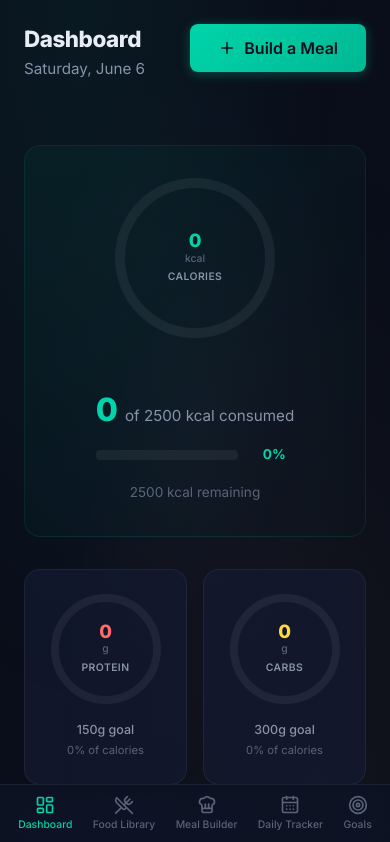
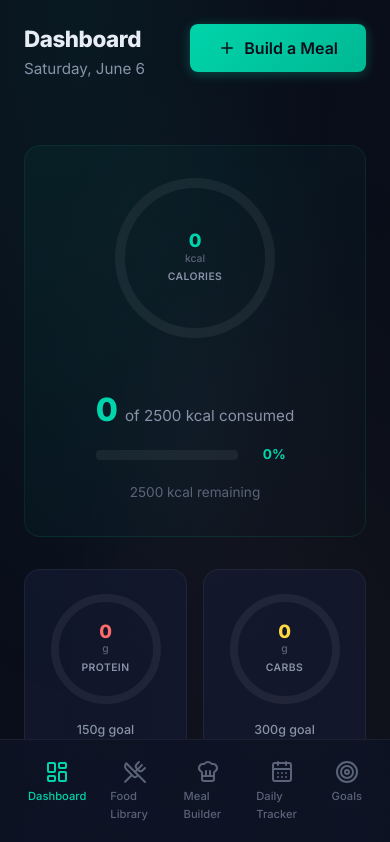
Before and after one commit to joyeb17sth-gif/ownmacro, a React (Vite) app: page / in a window 390 px wide. Shown: the top 842 px of the page. Built offline with nearby package versions, Linux system fonts and the light colour scheme.

Commit message:
Fix UI padding and enlarge mobile buttons

```diff
--- a/src/components/Sidebar.css
+++ b/src/components/Sidebar.css
@@ -154,20 +154,26 @@
   backdrop-filter: blur(20px);
   -webkit-backdrop-filter: blur(20px);
   z-index: 100;
-  padding: var(--space-xs) var(--space-sm);
+  padding: 12px 16px;
+  padding-bottom: max(12px, env(safe-area-inset-bottom));
 }
 
 .bottom-nav__link {
   display: flex;
   flex-direction: column;
   align-items: center;
-  gap: 2px;
-  padding: 6px 4px;
+  gap: 4px;
+  padding: 8px 12px;
   color: var(--text-muted);
-  font-size: 0.65rem;
+  font-size: 0.7rem;
   font-weight: 500;
   text-decoration: none;
   transition: color var(--transition-fast);
+}
+
+.bottom-nav__link svg {
+  width: 24px;
+  height: 24px;
 }
 
 .bottom-nav__link--active {
--- a/src/index.css
+++ b/src/index.css
@@ -132,7 +132,8 @@ a {
   text-decoration: none;
 }
 
-/* Scrollbar styling */
+/* Scrollbar styling - Desktop Only */
+@media (min-width: 768px) {
   ::-webkit-scrollbar {
     width: 6px;
     height: 6px;
@@ -149,6 +150,7 @@ a {
 
   ::-webkit-scrollbar-thumb:hover {
     background: rgba(255, 255, 255, 0.2);
+  }
 }
 
 /* ============================================
--- a/src/pages/MealBuilder.css
+++ b/src/pages/MealBuilder.css
@@ -413,4 +413,16 @@
   .meal-builder__name-card {
     padding: 12px 16px;
   }
+
+  .meal-builder__qty-btn,
+  .meal-builder__remove-btn {
+    width: 32px;
+    height: 32px;
+  }
+
+  .meal-builder__qty-input {
+    width: 60px;
+    padding: 6px 4px;
+    font-size: 1rem;
+  }
 }
```
Lines whose indentation alone changed are shown as unchanged.
